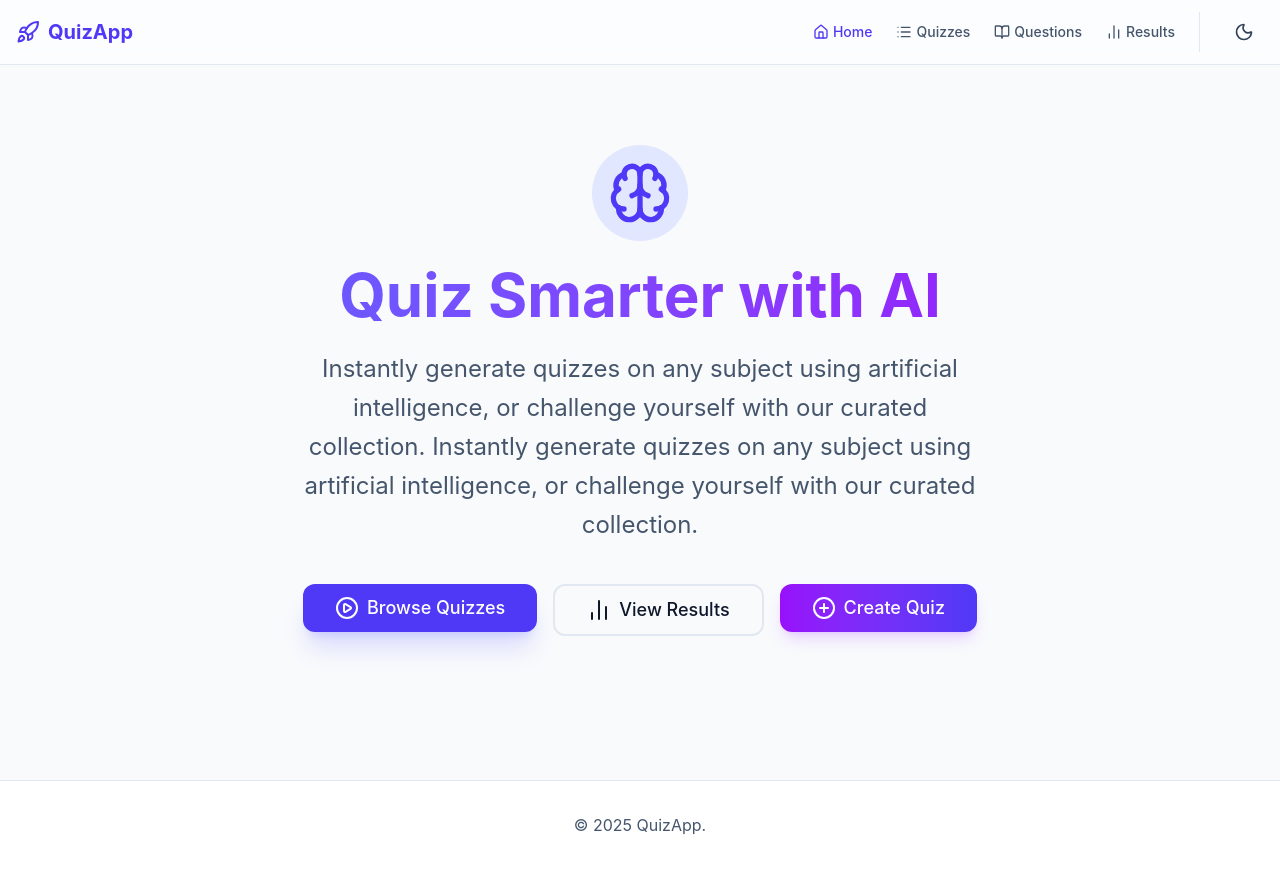
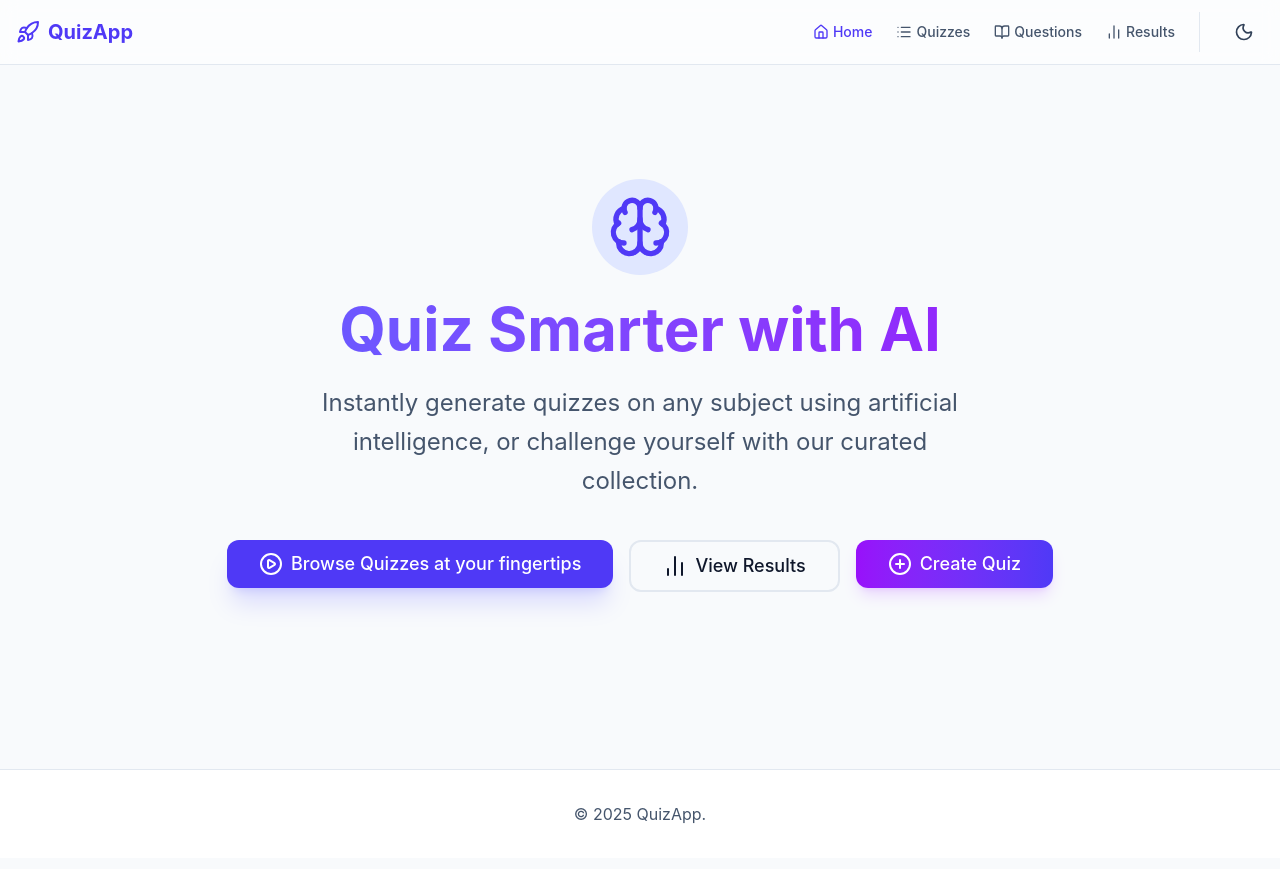
Before and after one commit to Todfthr/QuizAppReactOne, a React (Vite) app: page / in a window 1280 px wide. Built offline with nearby package versions, Linux system fonts and the light colour scheme.

Commit message:
button name changes

```diff
--- a/src/pages/Home.tsx
+++ b/src/pages/Home.tsx
@@ -45,14 +45,13 @@ const Home: React.FC = () => {
 
         <motion.p variants={itemVariants} className="text-xl md:text-2xl text-slate-600 dark:text-slate-300 mb-10 max-w-2xl mx-auto leading-relaxed">
           Instantly generate quizzes on any subject using artificial intelligence, or challenge yourself with our curated collection.
-            Instantly generate quizzes on any subject using artificial intelligence, or challenge yourself with our curated collection.
         </motion.p>
 
         <motion.div variants={itemVariants} className="flex flex-col sm:flex-row gap-4 justify-center mb-16">
           <Link to="/quizzes">
             <Button size="lg" className="w-full sm:w-auto text-lg px-8 py-6 rounded-xl shadow-xl shadow-indigo-500/20">
               <PlayCircle className="mr-2 h-6 w-6" />
-              Browse Quizzes
+              Browse Quizzes at your fingertips
             </Button>
           </Link>
           <Link to="/results">
```
